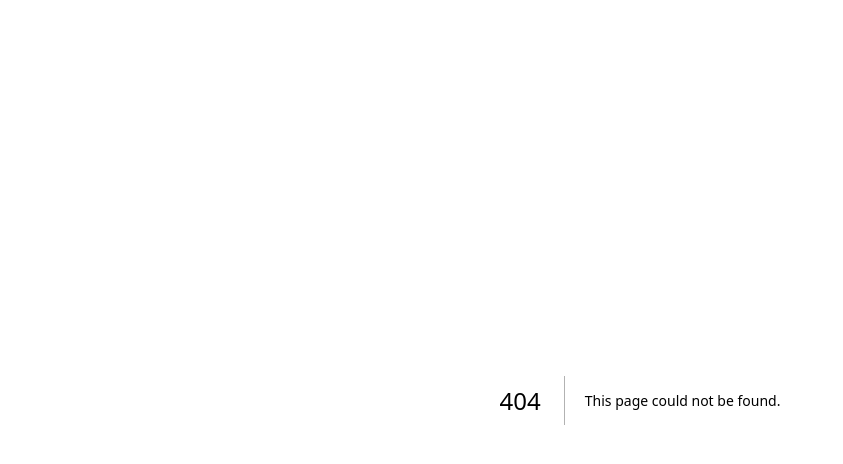
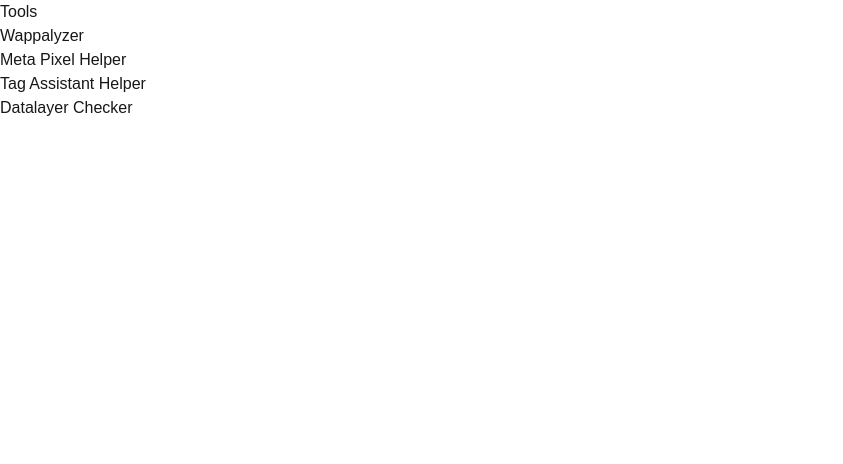
Before and after one commit to Toufiquer/tec-buzz-web-app, a Next.js app: page /tools in a window 1280 px wide. Before the commit this address had no page. Shown: the top 464 px of the page, without its empty margins (0-843 px from the left). Built offline with nearby package versions, Linux system fonts and the light colour scheme; a web font is replaced by a local one.

Commit message:
add tools page

```diff
--- /dev/null
+++ b/src/app/tools/page.tsx
@@ -0,0 +1,44 @@
+/*
+|-----------------------------------------
+| setting up Page for the App
+| @author: Toufiquer Rahman<toufiquer.0@gmail.com>
+| @copyright: WebApp, July, 2026
+|-----------------------------------------
+*/
+const tools = [
+  {
+    name: "Wappalyzer",
+    url: "https://chromewebstore.google.com/detail/wappalyzer-technology-pro/gppongmhjkpfnbhagpmjfkannfbllamg?hl=en",
+  },
+  {
+    name: "Meta Pixel Helper",
+    url: "https://chromewebstore.google.com/detail/meta-pixel-helper/fdgfkebogiimcoedlicjlajpkdmockpc",
+  },
+  {
+    name: "Tag Assistant Helper",
+    url: "https://chromewebstore.google.com/detail/tag-assistant/kejbdjndbnbjgmefkgdddjlbokphdefk?hl=en",
+  },
+  {
+    name: "Datalayer Checker",
+    url: "https://chromewebstore.google.com/detail/datalayer-checker/ffljdddodmkedhkcjhpmdajhjdbkogke?hl=en",
+  },
+];
+
+const Page = () => {
+  return (
+    <main>
+      <h1>Tools</h1>
+      <ol>
+        {tools.map((tool) => (
+          <li key={tool.name}>
+            <a href={tool.url} target="_blank" rel="noopener noreferrer">
+              {tool.name}
+            </a>
+          </li>
+        ))}
+      </ol>
+    </main>
+  );
+};
+
+export default Page;
```
Also changed, not shown: 1 other file (tests, documents, lock files or other folders).
